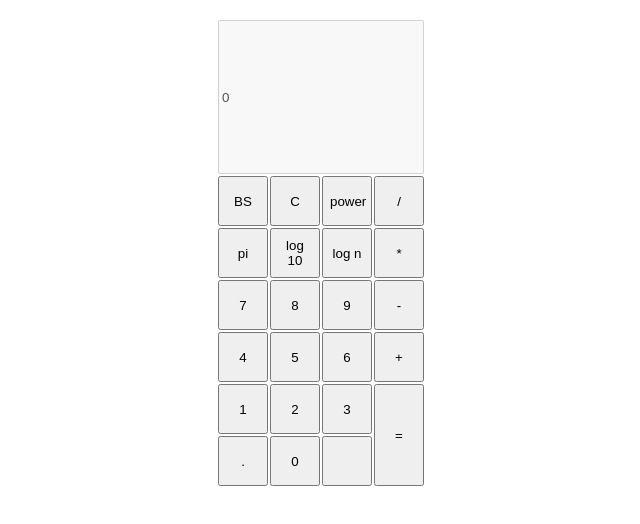
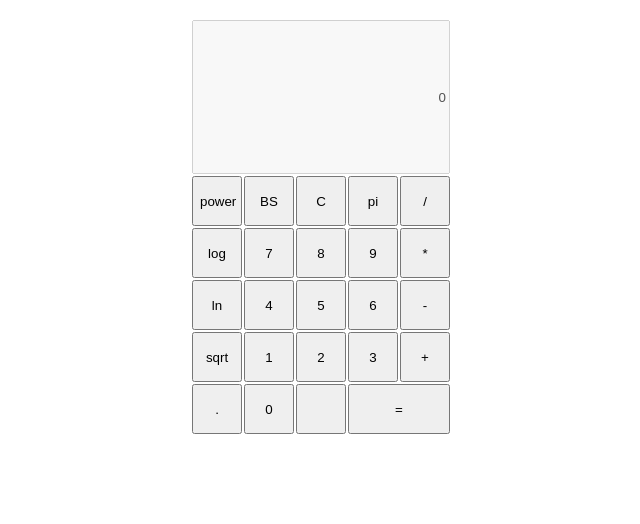
Before and after one commit to pleavitt/calculator, a React (Create React App) app: page / in a window 1280 px wide. Shown: the top 524 px of the page, without its empty margins (319-959 px from the left). Built offline with nearby package versions, Linux system fonts and the light colour scheme.

Commit message:
Very functional commit

```diff
--- a/src/App.css
+++ b/src/App.css
@@ -7,14 +7,15 @@
 
 .calculator {
   display: grid;
-  grid-template-columns: repeat(4, 50px);
-  grid-template-rows: 50px 50px 50px 50px 50px 50px 50px 50px 50px;
+  grid-template-columns: repeat(5, 50px);
+  grid-template-rows: 50px 50px 50px 50px 50px 50px 50px 50px;
   grid-gap: 2px;
-  grid-template-areas: "d d d d" "d d d d" "d d d d" "b c p q" "i l n m" "j k w s" "t y u a" "z x h e" "f o v e";
+  grid-template-areas: "d d d d d" "d d d d d" "d d d d d" "p b c i q " "r j k w m" "l t y u s" "n z x h a" "f o v e e"
 }
 
 .display {
   grid-area: d;
+  text-align: right;
 }
 
 .one {
@@ -69,7 +70,7 @@
   grid-area: p;
 }
 
-.quotient {
+.divide {
   grid-area: q;
 }
 
@@ -108,3 +109,11 @@
 .empty {
   grid-area: v;
 }
+
+.sqRt {
+  grid-area: r;
+}
+
+.input {
+  text-align: right;
+}
--- a/src/App.js
+++ b/src/App.js
@@ -9,56 +9,137 @@ class App extends Component {
     this.state = {
       display: 0,
       operation: '',
-      left: 0,
-      right: 0,
-      isLastActionOperation: false,
+      left: null,
+      right: null,
+      isLastActionOp: false,
+      isDisplayInput: true,
+      callApi: false,
+      lastOpWasEquals: false,
+      error: '',
     };
 
     this.handleInputClick = this.handleInputClick.bind(this);
     this.handleOpClick = this.handleOpClick.bind(this);
   }
 
+  componentDidUpdate() {
+    const { operation, left, right, callApi } = this.state;
+
+    if (callApi && operation !== '') {
+      this.callMathApi(operation, left, right);
+    }
+  }
+
   handleInputClick(event) {
-    const { display, isLastActionOperation, right } = this.state;
-    this.setState({
-      isLastActionOperation: false,
-    });
-
-    this.setState({
-      display: display > 0 ? display + event.target.innerHTML : event.target.innerHTML,
-      right: isLastActionOperation ? event.target.innerHTML : right + event.target.innerHTML,
-    });
+    const { display, isLastActionOp, isDisplayInput, lastOpWasEquals } = this.state;
+    // if display ends in a . or last operation was =
+    if ((!isDisplayInput && lastOpWasEquals) || event.target.className === 'clear') {
+      this.setState({
+        display: 0,
+        operation: '',
+        left: null,
+        right: null,
+        isLastActionOp: false,
+        isDisplayInput: true,
+        callApi: false,
+      });
+    }
+    // if last is not a decimal or button pressed is not a decimal AND its not the clear command
+    if (
+      (display[display.length - 1] !== '.' || event.target.innerHTML !== '.') &&
+      event.target.className !== 'clear'
+    ) {
+      this.setState({
+        display:
+          (display > 0 || display[display.length - 1] === '.') && !isLastActionOp
+            ? display + event.target.innerHTML
+            : event.target.innerHTML,
+        isLastActionOp: false,
+        isDisplayInput: true,
+      });
+    }
   }
 
   handleOpClick(event) {
-    const { operation, left, right, display, isLastActionOperation } = this.state;
-    if (operation !== '' && !isLastActionOperation) {
+    const { operation, left, right, display, isLastActionOp, isDisplayInput } = this.state;
+
+    if (
+      event.target.innerHTML === 'log' ||
+      event.target.innerHTML === 'ln' ||
+      event.target.innerHTML === 'pi'
+    ) {
       this.setState({
-        right: display,
+        operation: event.target.className,
+        left: display,
+        right: null,
+        callApi: true,
       });
-      console.log(this.state);
-      this.callMathApi(operation, left, right);
+    } else if (!isLastActionOp || (event.target.innerHTML === '=' && right !== null)) {
+      if (left === null || !isDisplayInput) {
+        this.setState({
+          left: display,
+          callApi: false,
+        });
+      } else if (!isLastActionOp) {
+        this.setState({
+          right: display,
+        });
+      }
+
+      if (event.target.innerHTML !== '=') {
+        this.setState({
+          operation: event.target.className,
+          display: event.target.innerHTML,
+        });
+      }
+      if (operation !== '') {
+        this.setState({
+          callApi: true,
+        });
+      }
     }
+
     this.setState({
-      operation: event.target.className,
-      left: display > 0 ? display : left,
-      right: display > 0 ? left : display,
-      display: event.target.innerHTML,
+      isLastActionOp: true,
+      operation: event.target.innerHTML.includes('=') ? operation : event.target.className,
+      lastOpWasEquals: event.target.innerHTML === '=',
     });
-    this.setState({
-      isLastActionOperation: true,
-    });
+    // if ((operation !== '' && !isLastActionOp) || event.target.innerHTML === '=') {
+    //   console.log('pushing to right');
+
+    //   this.setState({
+    //     right: isDisplayInput && event.target.innerHTML !== '=' ? display : right,
+    //   });
+    //   console.log(this.state);
+    //   this.callMathApi(operation, left, right);
+    // }
+    // if (event.target.innerHTML !== '=') {
+    //   this.setState({
+    //     operation: event.target.className,
+    //     left: display > 0 ? display : left,
+    //     right: display > 0 ? left : display,
+    //   });
+
+    //   this.setState({
+    //     isLastActionOp: true,
+    //   });
+    // }
   }
 
   callMathApi(operator, param1, param2) {
+    const { left, display } = this.state;
     console.log(`Calling API: ${param1} ${operator} ${param2}`);
     fetch(`http://localhost:8080/${operator}?op1=${param1}&op2=${param2}`)
       .then(res => res.json())
       .then(
         result => {
           this.setState({
-            display: result.result,
-            left: result.result,
+            display:
+              result.result === 'NaN' || result.result === '-Infinity' ? display : result.result,
+            left: result.result === 'NaN' || result.result === '-Infinity' ? left : result.result,
+            isDisplayInput: false,
+            callApi: false,
+            error: result.result === 'NaN' || result.result === '-Infinity' ? result.result : '',
           });
         },
         error => {
@@ -68,6 +149,7 @@ class App extends Component {
   }
 
   render() {
+    const { display } = this.state;
     const renderedInputButtons = inputButtons.map(b => (
       <button
         className={b.gridClass}
@@ -95,7 +177,7 @@ class App extends Component {
     return (
       <div className="container">
         <div className="calculator">
-          <input type="text" value={this.state.display} disabled className="display" />
+          <input type="text" value={display} disabled className="display" />
           {renderedInputButtons}
           {renderedOpButtons}
         </div>
--- a/src/buttons.js
+++ b/src/buttons.js
@@ -5,15 +5,15 @@ export const opButtons = [
   },
   {
     text: '/',
-    gridClass: 'quotient',
+    gridClass: 'divide',
   },
   {
-    text: 'log 10',
-    gridClass: 'log',
+    text: 'log',
+    gridClass: 'log10',
   },
   {
-    text: 'log n',
-    gridClass: 'logNatural',
+    text: 'ln',
+    gridClass: 'ln',
   },
   {
     text: '*',
@@ -28,8 +28,16 @@ export const opButtons = [
     gridClass: 'add',
   },
   {
+    text: 'sqrt',
+    gridClass: 'square_root',
+  },
+  {
     text: '=',
     gridClass: 'equals',
+  },
+  {
+    text: 'pi',
+    gridClass: 'pi',
   },
 ];
 
@@ -42,11 +50,6 @@ export const inputButtons = [
     text: 'C',
     gridClass: 'clear',
   },
-  {
-    text: 'pi',
-    gridClass: 'pi',
-  },
-
   {
     text: '7',
     gridClass: 'seven',
```
